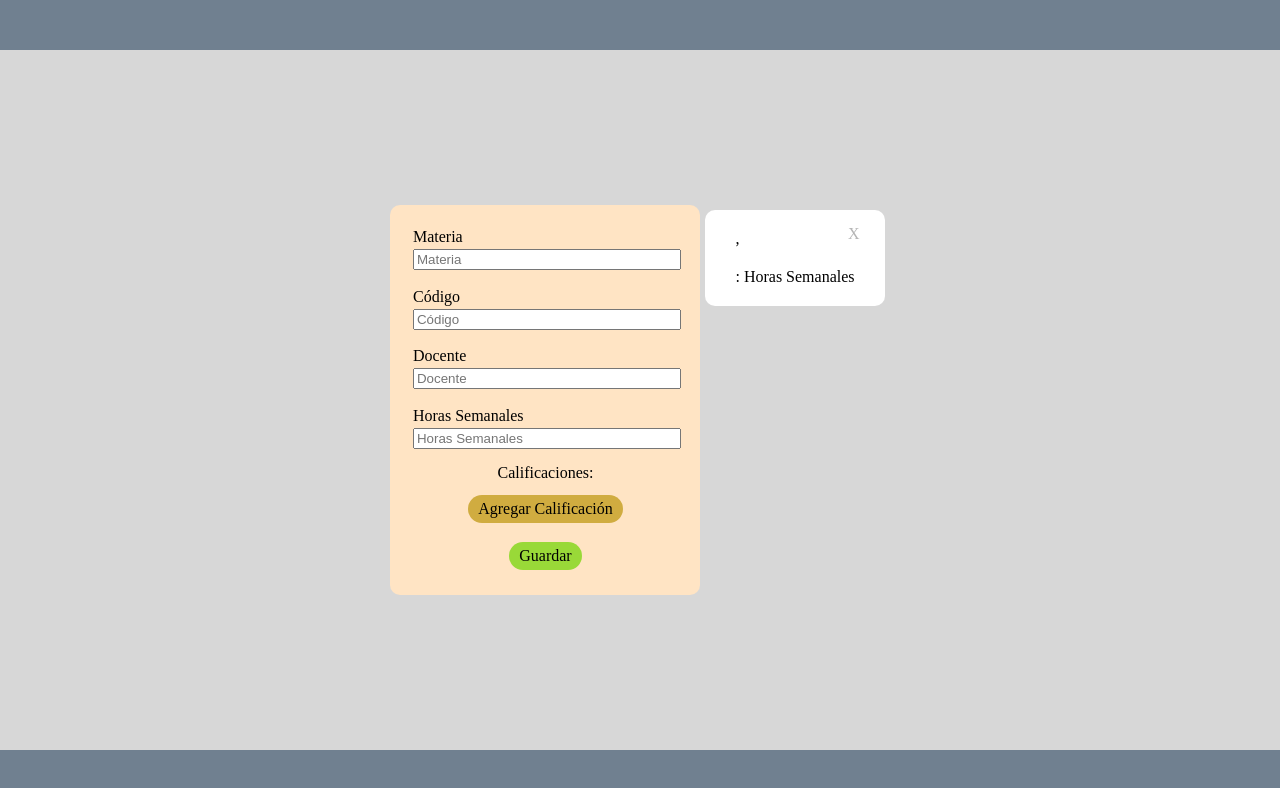
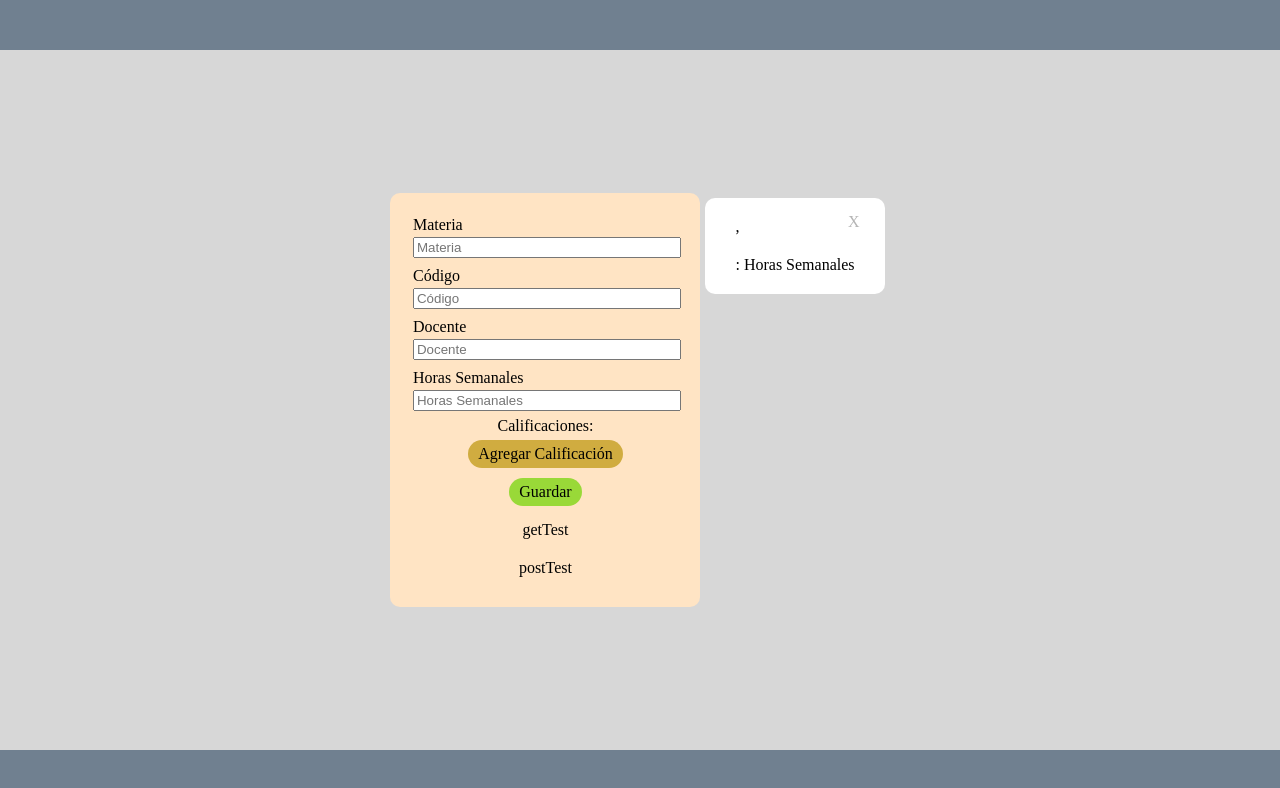
Before and after one commit to JoacoCrabTime/tp-react, a React (Create React App) app: page / in a window 1280 px wide. Shown: the top 788 px of the page. Built offline with nearby package versions, Linux system fonts and the light colour scheme.

Commit message:
GET de Axios implementado, comienza desarrollo de POST

```diff
--- a/public/index.html
+++ b/public/index.html
@@ -2,6 +2,7 @@
 <html lang="en">
 
 <head>
+  <script src="https://unpkg.com/axios@1.1.2/dist/axios.min.js"></script>
 	<meta charset="utf-8">
 	<meta name="viewport" content="width=device-width, initial-scale=1, shrink-to-fit=no">
 	<meta name="theme-color" content="#000000">
--- a/src/App.js
+++ b/src/App.js
@@ -7,11 +7,13 @@ import "./styles.css";
 export default class App extends React.Component {
   constructor(props) {
     super(props);
-    this.state = {};
+    this.state = {
+      url: "https://hd6v8q-3000.csb.app/api"
+    };
   }
-/*
+
   getAPI() {
-    const url = "https://hd6v8q-3000.csb.app/api";
+    const {url} = this.state;
 
     axios.get(url+"/materias/")
     .then((resp) => {
@@ -23,17 +25,33 @@ export default class App extends React.Component {
         console.log(error);
     });
   }
-*/
+
+  postAPI() {
+    const {url} = this.state;
+    const body = {codigo: Form.cod, nombre: Form.mat, docente: Form.doce, hsCatedras: Form.hs};
+
+    axios.post(url+"/materias/", body)
+    .then((resp) => {
+      console.log(resp);
+      {/*readAPI(); Actualiza cartas
+      materias.push(matsAPI); Push de API a Array (del TP4)
+      escribir(materias); Crear cartas en HTML (del TP4)
+      console.log(materias);*/}
+    })
+    .catch((error) => {
+      console.log(error);
+    })
+  }
+
   render() {
     return (
       <div className="App">
         <Section />
         <div className="contenedor">
-          <Form />
+          <Form getAPItoForm={() => this.getAPI()} postAPItoForm={() => this.postAPI()} />
           <List />
         </div>
         <Section />
-        {/*<span onClick={this.getAPI()}>*/}
       </div>
     );
   }
--- a/src/Comps/Btn.js
+++ b/src/Comps/Btn.js
@@ -7,12 +7,12 @@ export default class Btn extends React.Component {
   }
 
   render() {
-    const {title, color, onClick} = this.props;
+    const {title, color, func} = this.props;
     return (
       <span
         className="Btn"
         style={{ backgroundColor: color }}
-        onClick={() => onClick()}
+        onClick={() => func()}
       >
         {title}
       </span>
--- a/src/Comps/Form.js
+++ b/src/Comps/Form.js
@@ -16,7 +16,6 @@ export default class Form extends React.Component {
   postCard() {
     const {mat, cod, doce, hs} = this.state;
     alert(`${mat}, ${cod}, ${doce}, ${hs}`);
-
   }
 
   render() {
@@ -29,7 +28,9 @@ export default class Form extends React.Component {
         <Input title="Horas Semanales" value={hs} onChange={(value) => this.setState({hs: value})} />
         Calificaciones:
         <Btn title="Agregar Calificación" color="#d0ac40" />
-        <Btn title="Guardar" color="#99d938" onClick={() => this.postCard()} />
+        <Btn title="Guardar" color="#99d938" func={() => this.postCard()} />
+        <Btn title="getTest" func={() => this.props.getAPItoForm()} />
+        <Btn title="postTest" func={() => this.props.postAPItoForm()} />
       </div>
     );
   }
```
